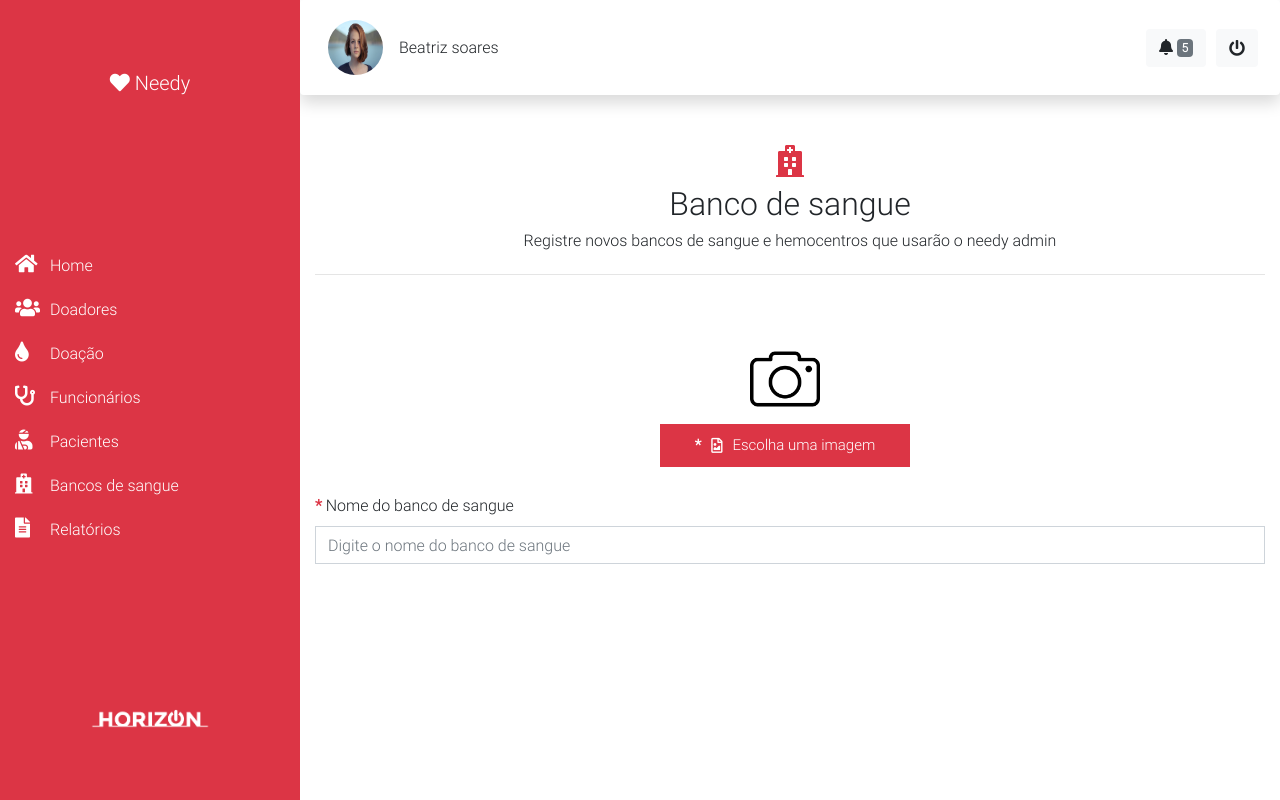
After one commit to horizon-tcc/needy_admin, a PHP site: page /view/banco-sangue.php in a window 1280 px wide. The commit adds this page. Run offline with PHP 8.4, Linux system fonts and the light colour scheme.

Commit message:
incluindo a tela de cadastro de bancos de sangue e alterações no script do banco de dados.

```diff
--- a/global.php
+++ b/global.php
@@ -25,6 +25,7 @@ function carregarPagina($nomeClasse)
         PATH_CONTROLLER . "tipo-doacao" . DIRECTORY_SEPARATOR,
         PATH_CONTROLLER . "unidade-medida" . DIRECTORY_SEPARATOR,
         PATH_CONTROLLER. "material-doado". DIRECTORY_SEPARATOR,
+        PATH_CONTROLLER . "paciente". DIRECTORY_SEPARATOR,
         PATH_DAO,
          __DIR__ . DIRECTORY_SEPARATOR
     ];
--- /dev/null
+++ b/js/banco-sangue.js
@@ -0,0 +1,7 @@
+
+
+$("input[name=imgBancoSangue]").change(function () {
+
+    inserirImg();
+
+});
--- /dev/null
+++ b/view/banco-sangue.php
@@ -0,0 +1,105 @@
+<title> Doação </title>
+<?php
+include_once('imports/header.php');
+require_once(__DIR__ . DIRECTORY_SEPARATOR . ".." . DIRECTORY_SEPARATOR . "global.php");
+
+?>
+
+<?php
+
+define("NENHUM_BANCO_DE_SANGUE_SELECIONADO", 0);
+
+?>
+
+<?php
+
+$bancoSangue = null;
+?>
+
+
+
+<main>
+
+    <div class="container-fluid d-flex justify-content-center align-items-center mt-2">
+
+        <form action="../controller/doador/cadastrar-doacao.php" method="post" class="form-donnor w-100 pb-5" id="form-doacao" enctype="multipart/form-data">
+
+            <input type="hidden" id="hdIdBancoSangue" name="hdIdBancoSangue" value="<?php echo NENHUM_BANCO_DE_SANGUE_SELECIONADO ?>" />
+            <div class="row">
+
+                <div class="col-md-12 mt-4">
+
+                    <h2 class="text-center font-red"> <i class="fas fa-hospital"></i> </h2>
+                    <h2 class="text-center"> Banco de sangue </h2>
+                    <h6 class="text-center mt-2"> Registre novos bancos de sangue e hemocentros que usarão o needy admin </h6>
+                    <hr class="mt-4" />
+
+                </div>
+
+            </div>
+
+
+            <div class="form-row w-100 mt-5">
+                <img src="<?php echo ($bancoSangue != null) ? "../img/img_banco_sangue/" . $bancoSangue->getFoto() : "../img/camera.png" ?>" class="<?php echo ($bancoSangue != null) ? "img-preview d-block mx-auto" : "form-img d-block mx-auto"; ?>" id="imgPreview" name="imgPreview" />
+            </div>
+            <div class="form-row w-100 d-flex justify-content-center">
+
+                <div class="input-group mb-3 col-md-5">
+
+                    <div class="custom-file w-100">
+
+                        <input type="file" class="custom-file-input img-input" name="imgBancoSangue" id="imgBancoSangue" accept="image/*" />
+                        <label class="" for="imgBancoSangue" id="file-description">
+                            <span> <strong> * </strong> </span>
+                            <span> <i class="far fa-file-image"></i> </span>
+                            <span><?php echo ($bancoSangue != null) ? $bancoSangue->getUsuario()->getFotoUsuario() : "Escolha uma imagem"; ?></span>
+                        </label>
+
+                    </div>
+
+                </div>
+
+                <div id="feedback-valid-img-Doador" class="valid-feedback">
+                    Imagem válida!
+                </div>
+                <div id="feedback-invalid-img-Doador" class="invalid-feedback">
+                    Imagem inválida!
+                </div>
+
+            </div>
+
+            <div class="form-row">
+
+                <div class="col-md-12 py-3 form-group">
+
+                    <label for="txtNomeBancoSangue"> <strong class='red'> * </strong> Nome do banco de sangue </label>
+
+                    <input type="text" class="form-control flat" name="txtNomeBancoSangue" id="txtNomeBancoSangue" placeholder="Digite o nome do banco de sangue" />
+
+                    <div id="feedback-valid-tipo-doacao" class="valid-feedback">
+                        Nome do banco de sangue válido!
+                    </div>
+
+                    <div id="feedback-invalid-tipo-doacao" class="invalid-feedback">
+                        Nome do banco de sangue inválido!
+                    </div>
+
+                </div>
+            </div>
+
+
+        </form>
+
+
+    </div>
+</main>
+
+<?php
+
+include_once("imports/imports-js.php");
+
+?>
+<script src="../js/banco-sangue.js"></script>
+</body>
+
+</html>
--- a/view/consultar-doadores.php
+++ b/view/consultar-doadores.php
@@ -27,6 +27,7 @@ define("PESQUISAR_POR_FATOR_RH", 7);
 
                     <h2 class="text-center"> <i class="fas fa-search"></i> </h2>
                     <h2 class="text-center"> Consultar doadores </h2>
+
 
 
                 </div>
--- a/view/imports/header.php
+++ b/view/imports/header.php
@@ -43,7 +43,12 @@
                 <li class="menu-item d-flex justify-content-start"> <span class=""> <i class="fas fa-user-injured"></i> </span> <span> Pacientes </span> </li>
             </a>
 
+            <a href="banco-sangue.php" class="menuBtn">
+                <li class="menu-item d-flex justify-content-start"> <span class=""> <i class="fas fa-hospital"></i> </span> <span> Bancos de sangue </span> </li>
+            </a>
+
             <li class="menu-item d-flex justify-content-start"> <span class=""> <i class="fas fa-file-alt"></i> </span> <span> Relatórios </span> </li>
+
 
         </ul>
 
```
Also changed, not shown: config.php (+13 -3 lines), database/db_needy.sql (+19 -0 lines), model/BancoSangueModel.php (+12 -0 lines).
